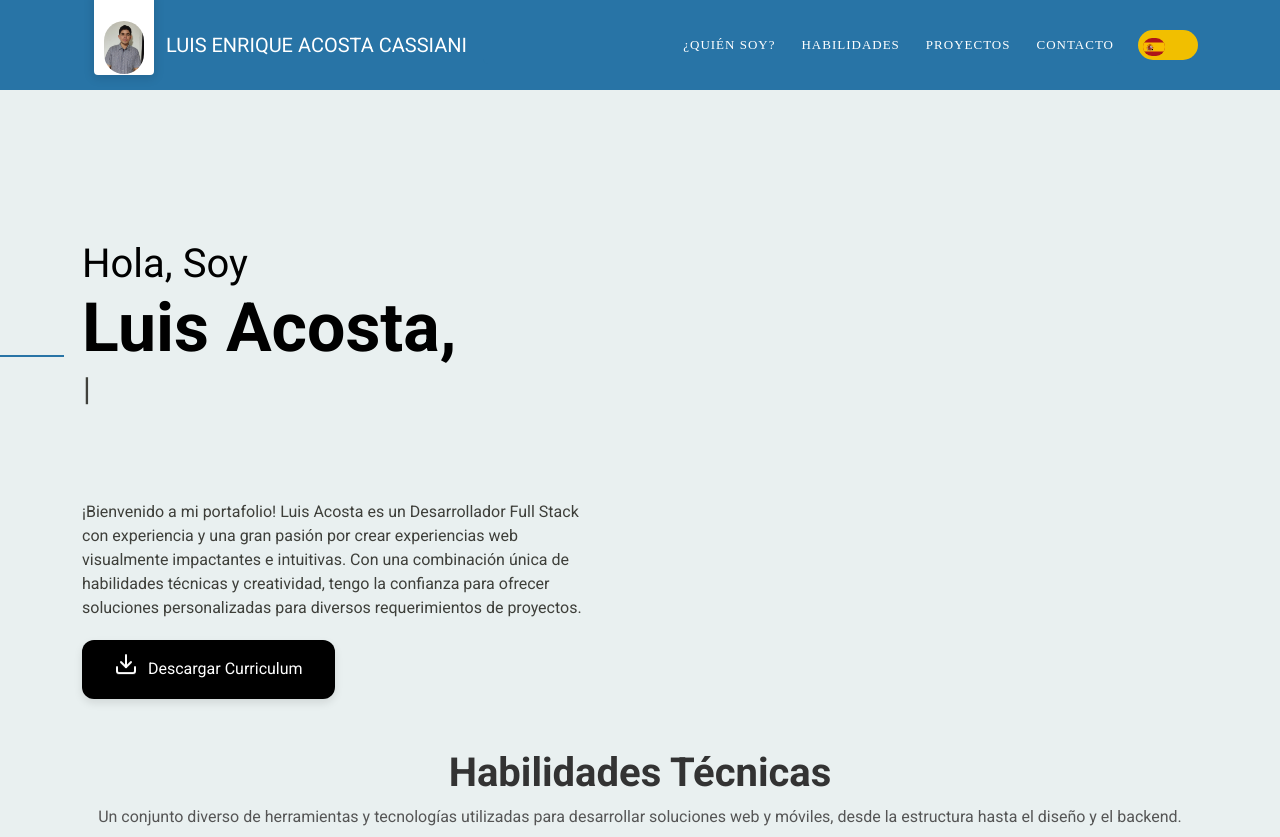
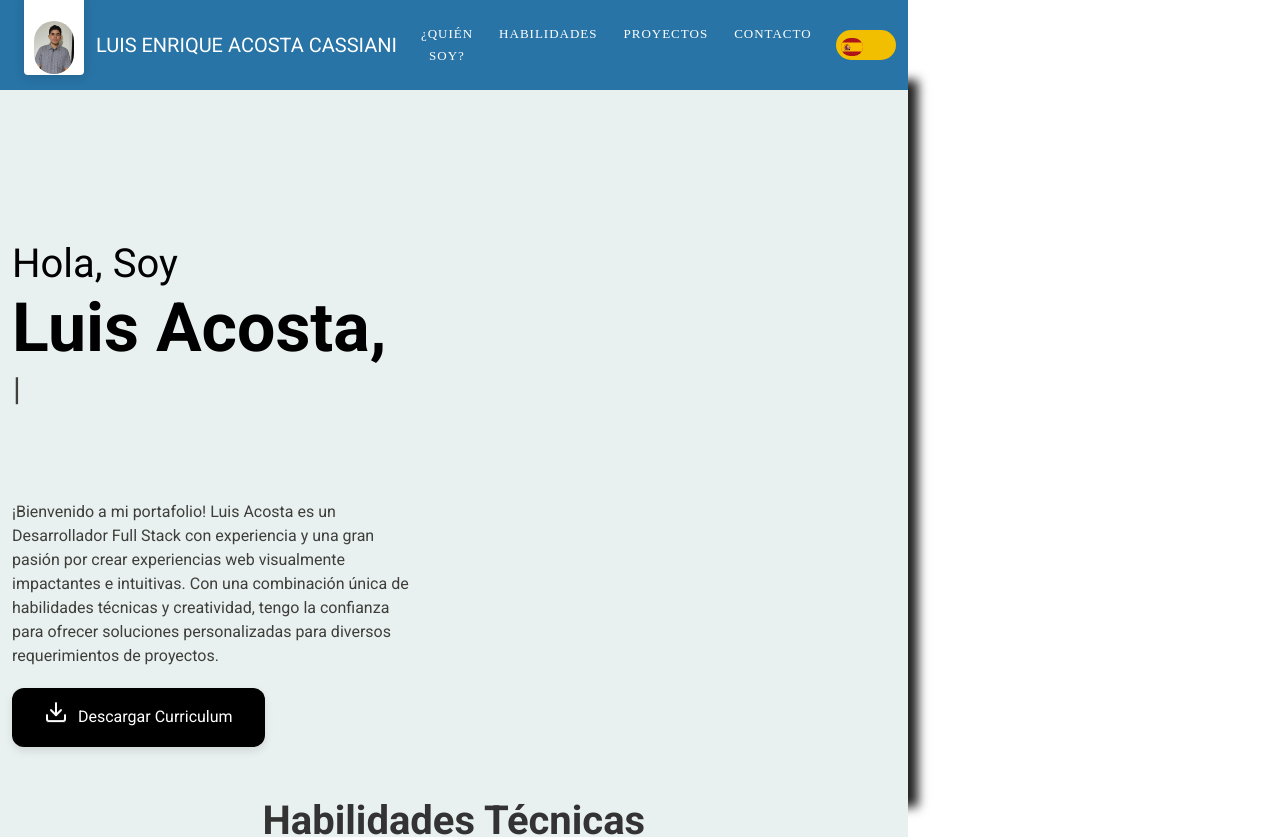
Before and after one commit to Luis712-byte/Hoja-de-vida, a React (Create React App) app: page / in a window 1280 px wide. Shown: the top 837 px of the page. Built offline with nearby package versions, Linux system fonts and the light colour scheme.

Commit message:
Arreglo Body

```diff
--- a/src/index.css
+++ b/src/index.css
@@ -4,6 +4,7 @@ body {
   font-family: "Arial", sans-serif;
   -webkit-font-smoothing: antialiased;
   -moz-osx-font-smoothing: grayscale;
+  width: min-content
 }
 
 code {
```
